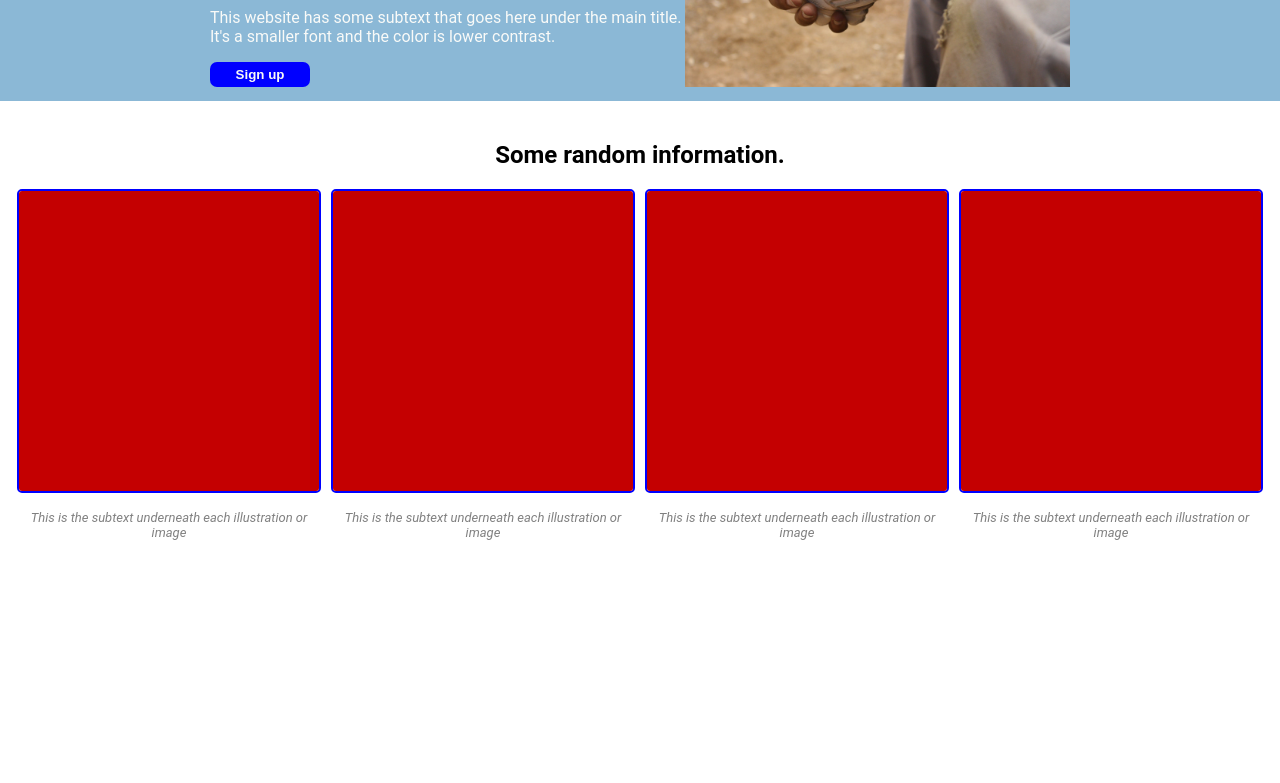
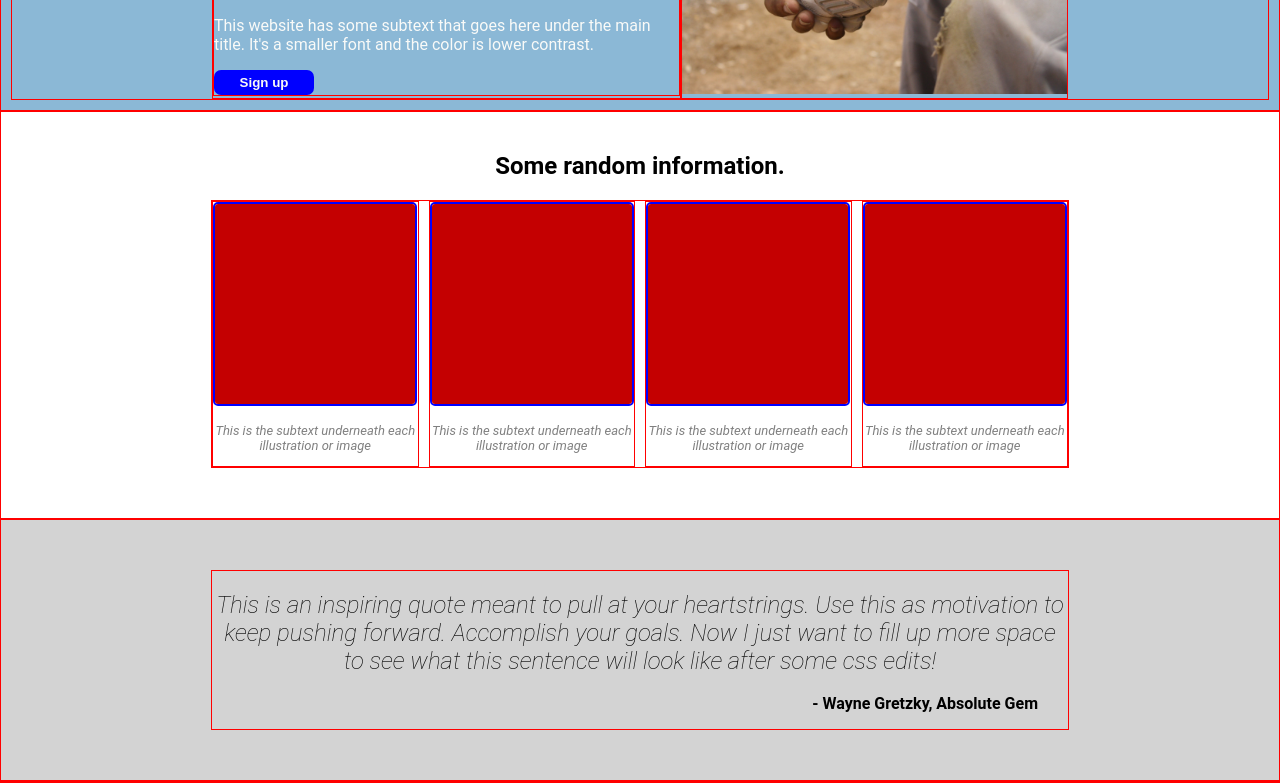
Before and after one commit to RealCMan/landing_page, a plain HTML site: page index.html in a window 1280 px wide. Shown: the part 231-1014 px from the top of the page. Before the commit the page ends 834 px from the top, so only its background shows below. Drawn offline with Linux system fonts and the light colour scheme.

Commit message:
finished quote container and updated picture sizes in container 2

```diff
--- a/index.html
+++ b/index.html
@@ -62,7 +62,10 @@
 </div>
 
 <div class="container-three">
-
+    <div class="quotetext">
+        <h2>This is an inspiring quote meant to pull at your heartstrings. Use this as motivation to keep pushing forward. Accomplish your goals. Now I just want to fill up more space to see what this sentence will look like after some css edits!</h2>
+        <p>- Wayne Gretzky, Absolute Gem</p>
+    </div>
 </div>
 
 
--- a/style.css
+++ b/style.css
@@ -1,4 +1,4 @@
-/* div { border: solid red 1px; } */
+div { border: solid red 1px; }
 
 body {
     margin:0;
@@ -80,6 +80,7 @@ button {
 .example img {
     border: solid blue 2px;
     border-radius: 5px;
+    width: 200px;
 }
 
 .examplepicbox {
@@ -91,3 +92,21 @@ button {
     font-size: 13px;
     font-style: italic;
 }
+
+/* fancy quote part */
+.container-three {
+    background-color: lightgrey;
+    padding: 50px 210px 50px 210px;
+    text-align: center;
+}
+
+.quotetext h2 {
+    font-weight:lighter;
+    font-style: italic;
+}
+
+.quotetext p {
+    text-align: right;
+    margin-right: 30px;
+    font-weight: bold;
+}
```
